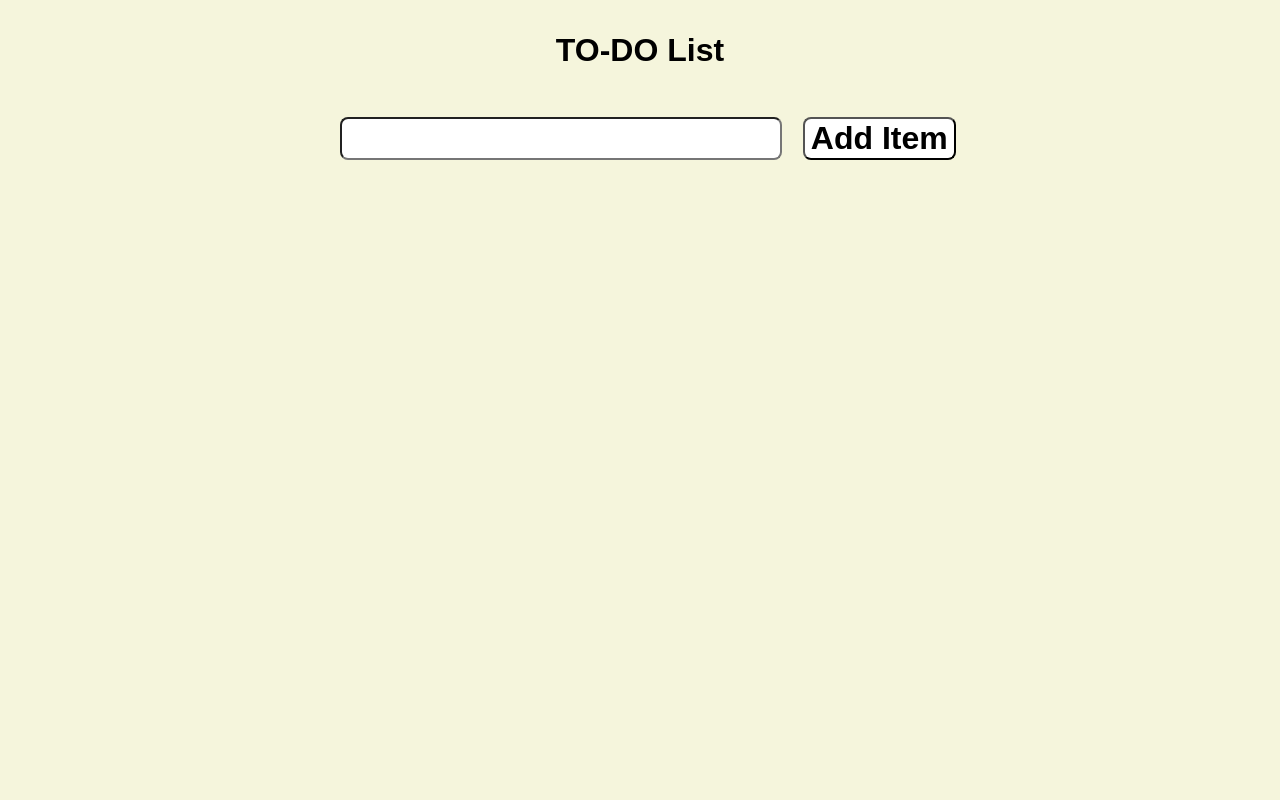
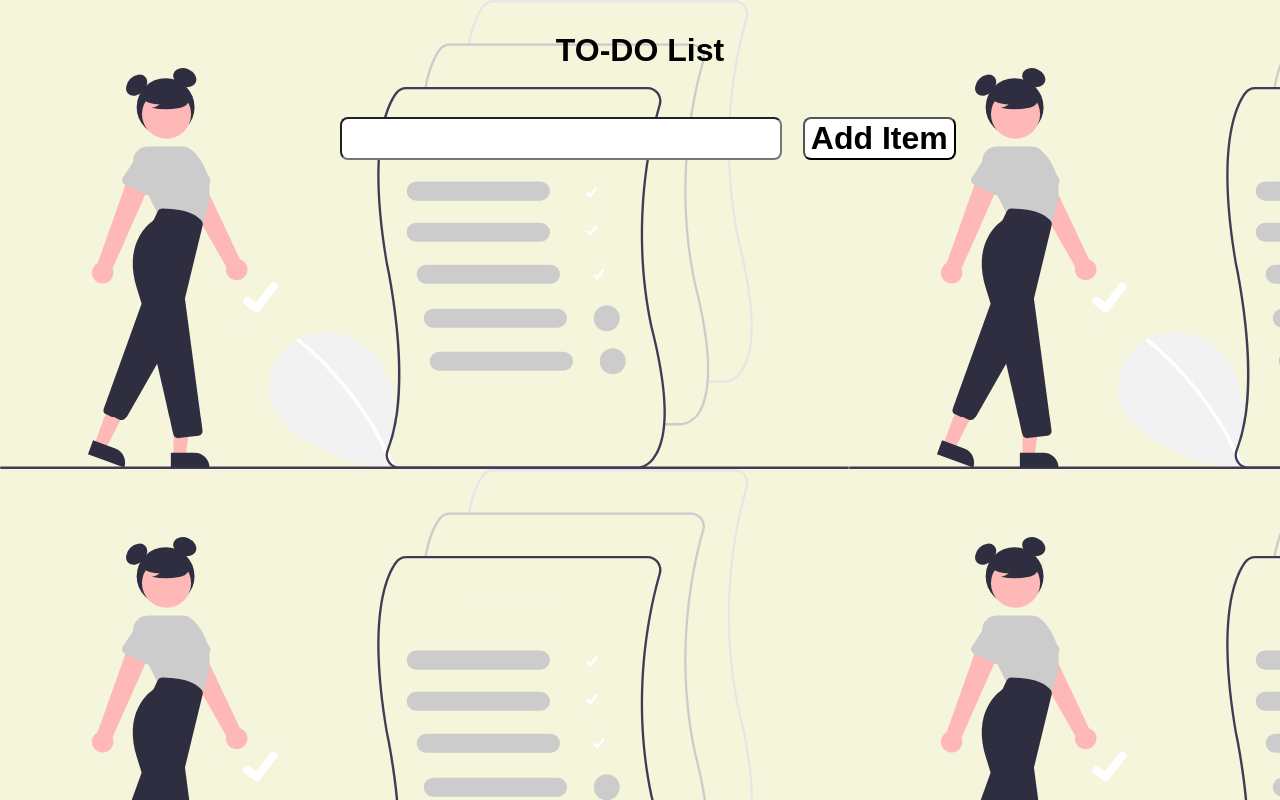
Before and after one commit to xii-vi/todo-app, a plain HTML site: page index.html in a window 1280 px wide. Drawn offline with Linux system fonts and the light colour scheme.

Commit message:
removed the path of background image
removed the path of the background image as in local machine it's stored in a folder.

```diff
--- a/main.css
+++ b/main.css
@@ -1,6 +1,6 @@
 body{
     background-color: #f5f5dc;
-    background-image: url("/todo/image/undraw_to_do_list_re_9nt7.svg");
+    background-image: url("undraw_to_do_list_re_9nt7.svg");
     padding-inline-start: 0px;
     font-family: sans-serif;
     text-align: center;
```
